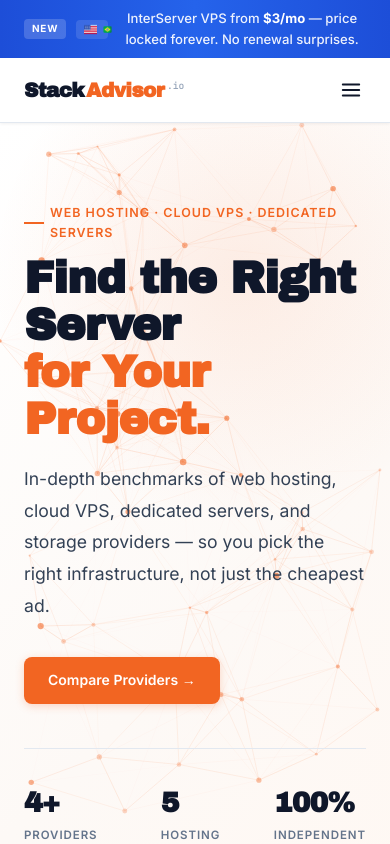
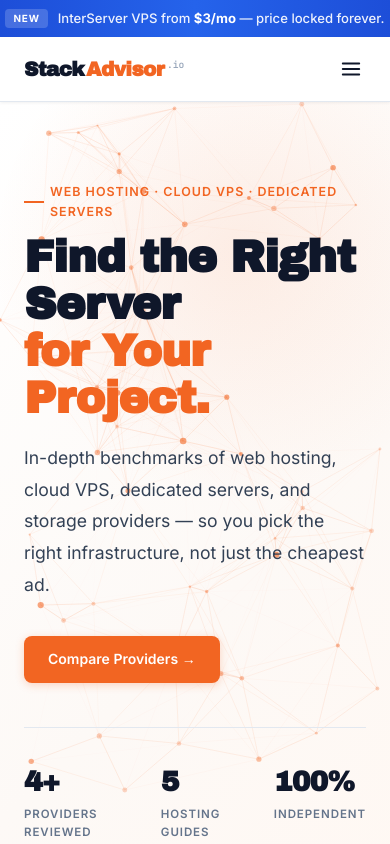
Before and after one commit to nikcho1337/stackadvisor, a Next.js app: page / in a window 390 px wide. Shown: the top 844 px of the page. Built offline with nearby package versions, Linux system fonts and the light colour scheme.

Commit message:
Fix announcement bar on mobile — hide flags, shorten text, prevent wrapping
Co-Authored-By: Claude Sonnet 4.6 <noreply@anthropic.com>

```diff
--- a/app/globals.css
+++ b/app/globals.css
@@ -290,6 +290,7 @@ a:hover { color: var(--accent); }
   .review-card        { grid-template-columns: 64px 1fr !important; gap: 16px !important; padding: 16px 18px !important; }
   .review-card-cta    { display: none !important; }
   .announce-btn       { display: none !important; }
+  .announce-flags     { display: none !important; }
 }
 
 @media (max-width: 480px) {
--- a/app/layout.tsx
+++ b/app/layout.tsx
@@ -63,7 +63,7 @@ export default function RootLayout({
               fontSize: "0.62rem", fontWeight: 700, textTransform: "uppercase",
               letterSpacing: "0.08em", padding: "2px 8px", borderRadius: "4px",
             }}>New</span>
-            <span style={{
+            <span className="announce-flags" style={{
               display: "flex", alignItems: "center", gap: "4px",
               background: "rgba(255,255,255,0.12)", borderRadius: "4px",
               padding: "3px 8px",
@@ -71,8 +71,8 @@ export default function RootLayout({
               <img src="/flags/us.png" height="13" width="13" alt="US" style={{ display: "block" }} />
               <img src="/flags/br.png" height="13" width="13" alt="BR" style={{ display: "block" }} />
             </span>
-            <span style={{ fontSize: "0.82rem", color: "rgba(255,255,255,0.92)", fontWeight: 500 }}>
-              InterServer VPS from <strong style={{ color: "#fff" }}>$3/mo</strong> — price locked forever. No renewal surprises.
+            <span style={{ fontSize: "0.82rem", color: "rgba(255,255,255,0.92)", fontWeight: 500, whiteSpace: "nowrap" }}>
+              InterServer VPS from <strong style={{ color: "#fff" }}>$3/mo</strong> — price locked forever.
             </span>
             <a href="/reviews/interserver-vps-review" className="announce-btn" style={{
               fontSize: "0.78rem", fontWeight: 700, color: "#fff",
```
